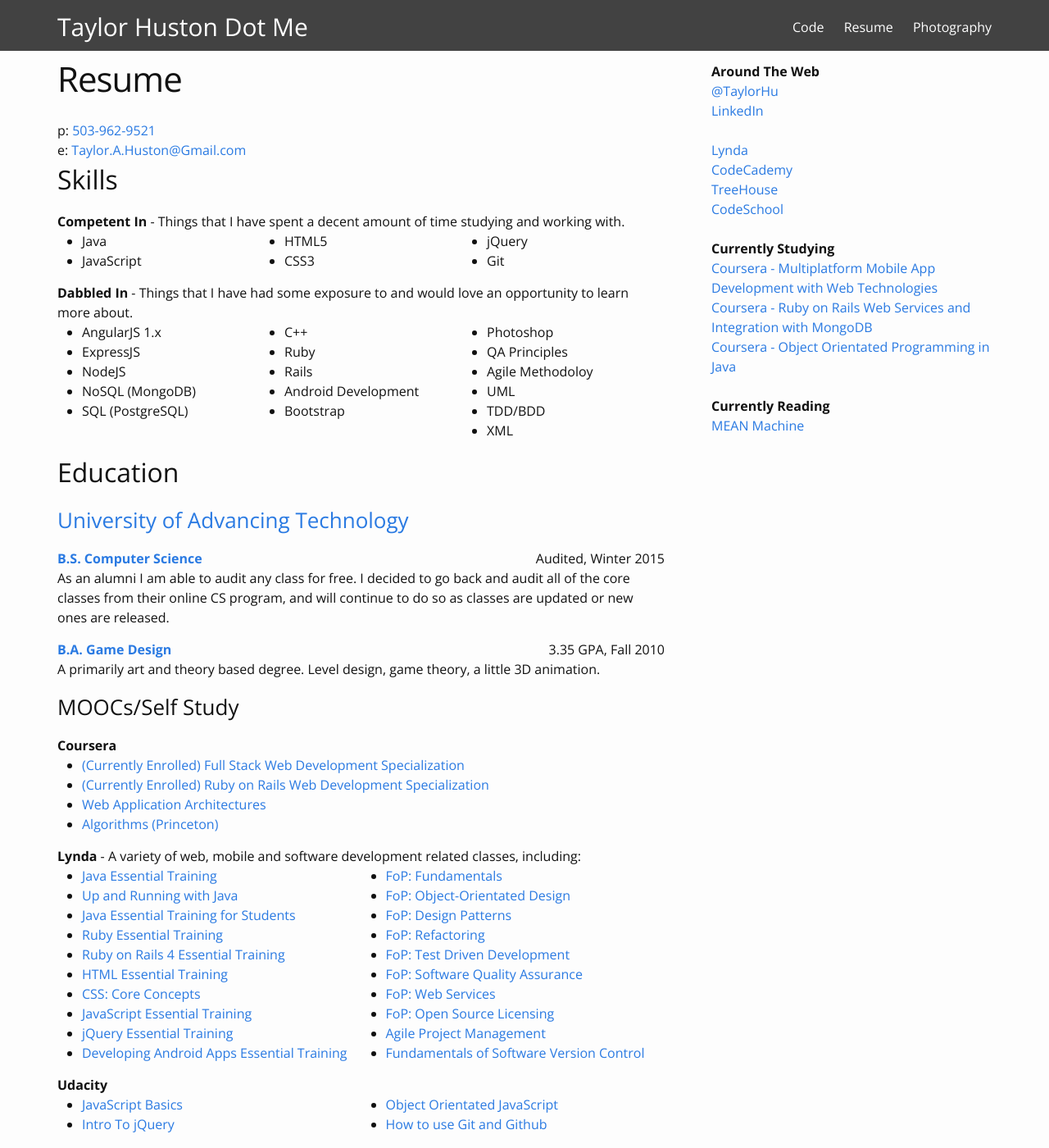
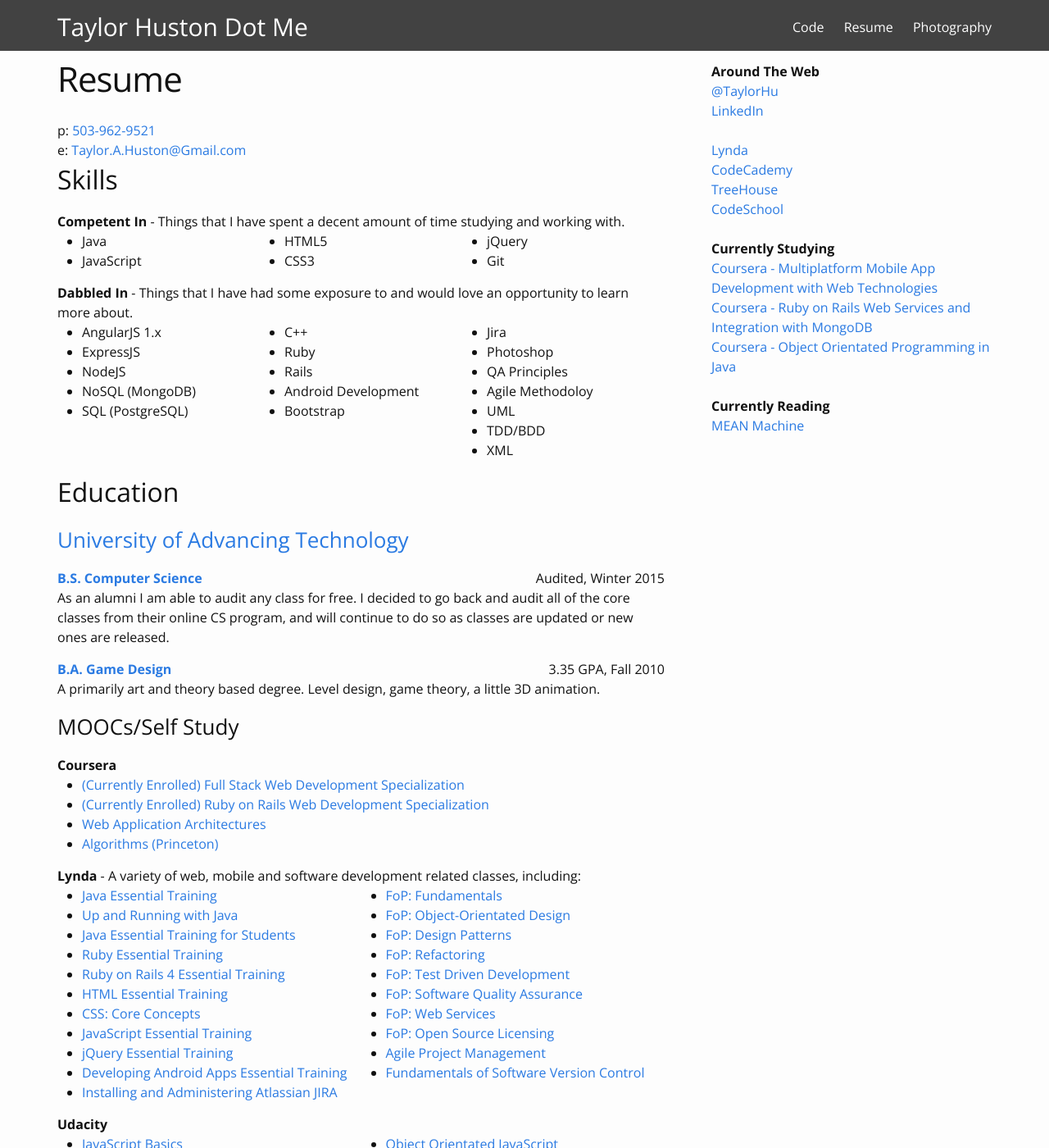
Before and after one commit to TaylorHuston/taylorhuston.github.io, a Jekyll site: the page built from resume.html, in a window 1280 px wide and 1400 px high. Shown: the whole window at 82% size. Built offline with Jekyll 4.4.1, drawn with Linux system fonts in a browser that asks for light colours; some web fonts are replaced.

Commit message:
Update Resume

```diff
--- a/resume.html
+++ b/resume.html
@@ -48,6 +48,7 @@
       <li>Bootstrap</li>
     </ul>
     <ul>
+      <li>Jira</li>
       <li>Photoshop</li>
       <li>QA Principles</li>
       <li>Agile Methodoloy</li>
@@ -113,6 +114,8 @@
       <li><a href="http://www.lynda.com/AllCertificates/User/1103034" target="_blank">jQuery Essential Training</a>
       </li>
       <li><a href="http://www.lynda.com/AllCertificates/User/1103034" target="_blank">Developing Android Apps Essential Training</a>
+      </li>
+      <li><a href="http://www.lynda.com/AllCertificates/User/1103034" target="_blank">Installing and Administering Atlassian JIRA</a>
       </li>
     </ul>
 
```
